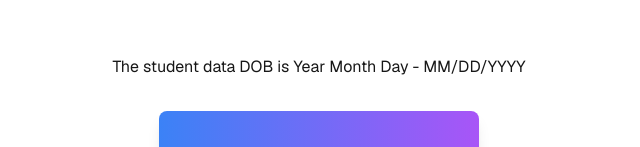
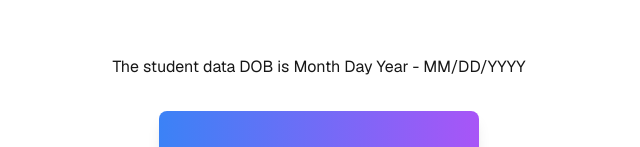
Before and after one commit to GabrielSiwa/Assignment2, a Next.js app: page / in a window 1280 px wide. Shown: the part 109-256 px from the top of the page, without its empty margins (321-961 px from the left). Built offline with nearby package versions, Linux system fonts and the light colour scheme.

Commit message:
page update

```diff
--- a/app/page.js
+++ b/app/page.js
@@ -5,7 +5,7 @@ export default function Home() {
   return (
     <div className="grid grid-rows-[20px_1fr_20px] items-center justify-items-center min-h-screen p-8 pb-20 gap-16 sm:p-20 font-[family-name:var(--font-geist-sans)]">
       <main className="flex flex-col gap-8 row-start-2 items-center sm:items-start">
-        <p>The student data DOB is Year Month Day - MM/DD/YYYY</p>
+        <p>The student data DOB is Month Day Year - MM/DD/YYYY</p>
         <StudentForm />
       </main>
     </div>
```
